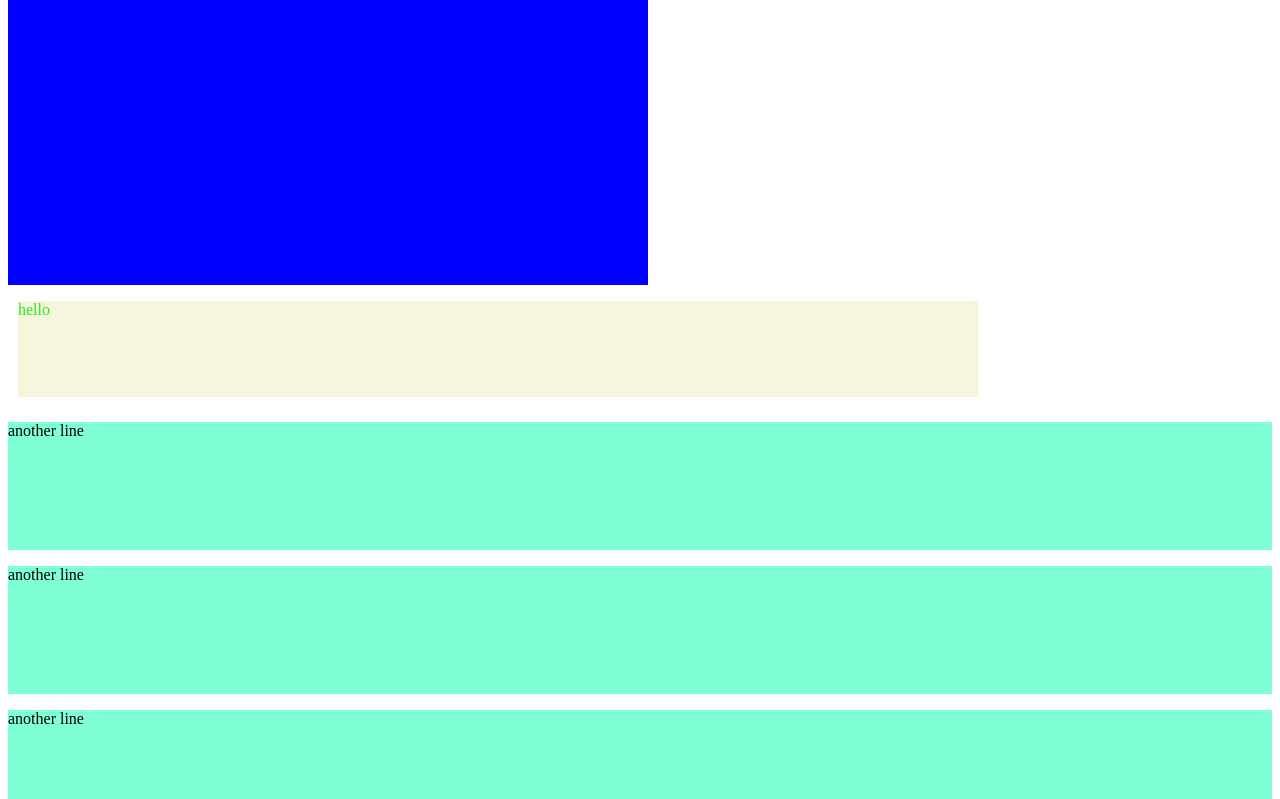
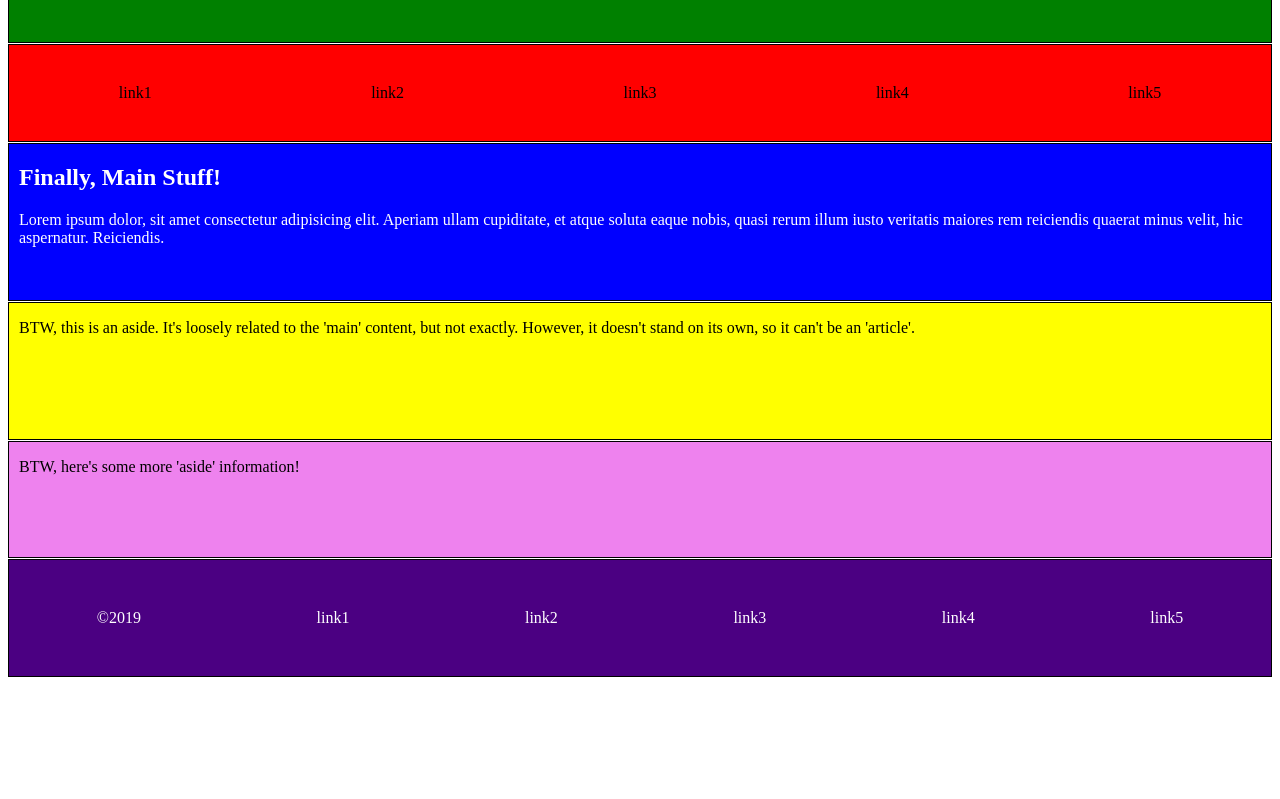
Before and after one commit to sfdenver/savvy-coders-portfolio1, a website: page Playground.html in a window 1280 px wide. Shown: the part 131-930 px from the top of the page. After the commit the page ends 816 px from the top, so only its background shows below. Drawn offline with Linux system fonts and the light colour scheme.

Commit message:
updated contact stylesheet

```diff
--- a/Playground.html
+++ b/Playground.html
@@ -1,49 +1,141 @@
 <!DOCTYPE html>
 <html>
+
 <head>
-<title>HTML EXAMPLE</title>
+  <meta charset="UTF-8">
+  <meta name="viewport" content="width=device-width, initial-scale=1.0">
+  <meta http-equiv="X-UA-Compatible" content="ie=edge">
+
   <style>
-    div {
-      background-color: aquamarine;
-      height: 10vw;
+footer,
+nav {
+  display: flex;
+  align-items: center;
+}
 
-    }
+ul {
+  display: flex;
+  justify-content: space-around;
+  margin: 0;
+  padding: 0;
+  width: 100%;
+}
 
-    .special {
-      background-color: antiquewhite;
-      height: 2cm;
+li {
+  list-style: none;
+}
 
-    }
+.container {
+  display: grid;
+  grid-template-columns: 1fr;
+
+  grid-template-rows:
+    minmax(80px, auto)
+    minmax(60px, auto)
+    minmax(16px, auto)
+    minmax(100px, auto)
+    repeat(2, minmax(80px, auto));
+
+  grid-gap: 1px;
+
+  grid-template-areas:
+    'header'
+    'navigation'
+    'main'
+    'aside-1'
+    'aside-2'
+    'footer';
+
+  height: 100vh;
+}
+
+nav,
+header,
+main,
+aside,
+footer {
+  border: solid thin black;
+}
+
+main,
+aside {
+  padding: 0 10px;
+}
+
+nav {
+  background: red;
+  grid-area: navigation;
+}
+
+header {
+  background: green;
+  grid-area: header;
+}
+
+main {
+  background: blue;
+  color: white;
+  grid-area: main;
+}
+
+aside:first-of-type {
+  background: yellow;
+  grid-area: aside-1;
+}
+
+aside:nth-of-type(2) {
+  background: violet;
+  grid-area: aside-2;
+}
+
+footer {
+  background: indigo;
+  color: white;
+  grid-area: footer;
+}
   </style>
+</head>
 
-</head>
 <body>
-  <span>
-    </span>
-
-
-
-  <div style="
-    height: 25em;
-    color: red;
-    width: 50vw;
-    background-color: blue
-    "><p>first line</p></div>
-  <div style="
-    height:1in;
-    color: rgb(42, 236, 25);
-    width: 75vw;
-    margin:5px 10px 25px;
-    box-align: 10px;
-    background-color: beige
-    ">
-    <p>hello</p></div>
-  <div><p>another line</p></div>
-  <div><p>another line</p></div>
-  <div><p>another line</p></div>
-  <div><p>another line</p></div>
-  <div><p>another line</p></div>
-
+  <div class="container">
+    <nav>
+      <ul>
+        <li>link1</li>
+        <li>link2</li>
+        <li>link3</li>
+        <li>link4</li>
+        <li>link5</li>
+      </ul>
+    </nav>
+    <header>
+      <h1>This is a heading!</h1>
+      <h2>This is a subheading!</h2>
+    </header>
+    <aside>
+      <p>BTW, this is an aside. It's loosely related to the 'main' content, but not exactly. However, it doesn't stand
+        on its own, so it can't be an 'article'.</p>
+    </aside>
+    <main>
+      <h2>Finally, Main Stuff!</h2>
+      <p>Lorem ipsum dolor, sit amet consectetur adipisicing elit. Aperiam ullam cupiditate, et atque soluta eaque
+        nobis, quasi rerum illum iusto veritatis maiores rem reiciendis quaerat minus velit, hic aspernatur. Reiciendis.
+      </p>
+    </main>
+    <aside>
+      <p>BTW, here's some more 'aside' information!</p>
+    </aside>
+    <footer class="semantic-grid-section demo-footer">
+      <ul>
+        <li>&copy;2019</li>
+        <li>link1</li>
+        <li>link2</li>
+        <li>link3</li>
+        <li>link4</li>
+        <li>link5</li>
+      </ul>
+    </footer>
+  </div>
 
 </body>
+
 </html>
```
